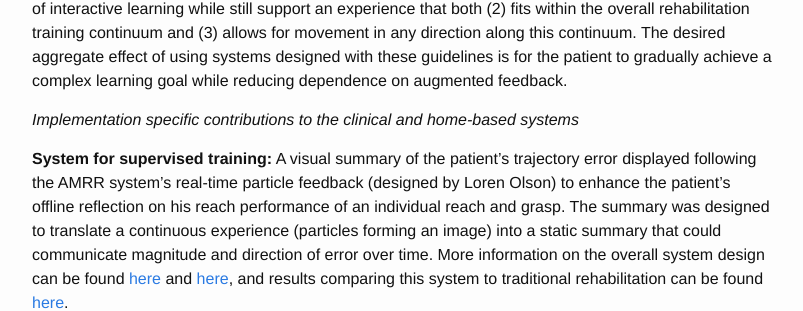
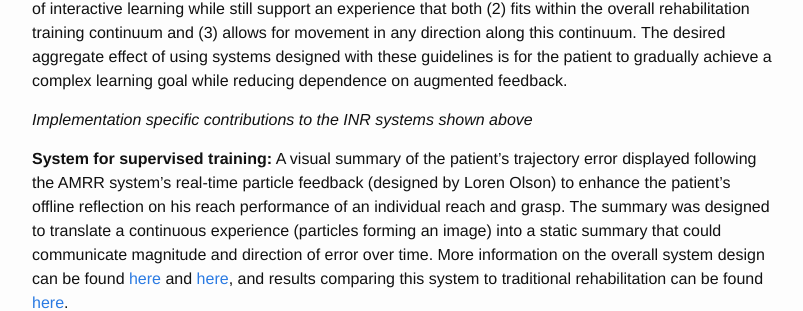
Before and after one commit to nicolelehrer/nicolelehrer.github.io, a Jekyll site: the page built from feedback.md, in a window 1280 px wide and 900 px high, scrolled down 1343 px. Shown: the part 149-460 px from the top of the window, without its empty margins (238-1041 px from the left). Built offline with Jekyll 4.4.1, drawn with Linux system fonts in a browser that asks for light colours.

```diff
--- a/feedback.md
+++ b/feedback.md
@@ -27,7 +27,7 @@ While the interdisciplinary concepts provided (such as multimodality, representa
 
 Compositional guidelines are proposed to help media designers (1) tailor feedback to a particular phase of interactive learning while still support an experience that both (2) fits within the overall rehabilitation training continuum and (3) allows for movement in any direction along this continuum. The desired aggregate effect of using systems designed with these guidelines is for the patient to gradually achieve a complex learning goal while reducing dependence on augmented feedback.
 
-*Implementation specific contributions to the clinical and home-based systems*
+*Implementation specific contributions to the INR systems shown above*
 
 **System for supervised training:** A visual summary of the patient’s trajectory error displayed following the AMRR system’s real-time particle feedback (designed by Loren Olson) to enhance the patient’s offline reflection on his reach performance of an individual reach and grasp. The summary was designed to translate a continuous experience (particles forming an image) into a static summary that could communicate magnitude and direction of error over time. More information on the overall system design can be found [here](http://www.jneuroengrehab.com/content/8/1/51 "Exploring the bases for a mixed reality stroke rehabilitation system, Part I: A unified approach for representing action, quantitative evaluation, and interactive feedback") and [here](http://www.jneuroengrehab.com/content/8/1/54 "Exploring the bases for a mixed reality stroke rehabilitation system, Part II: Design of Interactive Feedback for upper limb rehabilitation"), and results comparing this system to traditional rehabilitation can be found [here](http://nnr.sagepub.com/content/27/4/306.short "Adaptive Mixed Reality Rehabilitation Improves Quality of Reaching Movements More Than Traditional Reaching Therapy Following Stroke").
 
```
